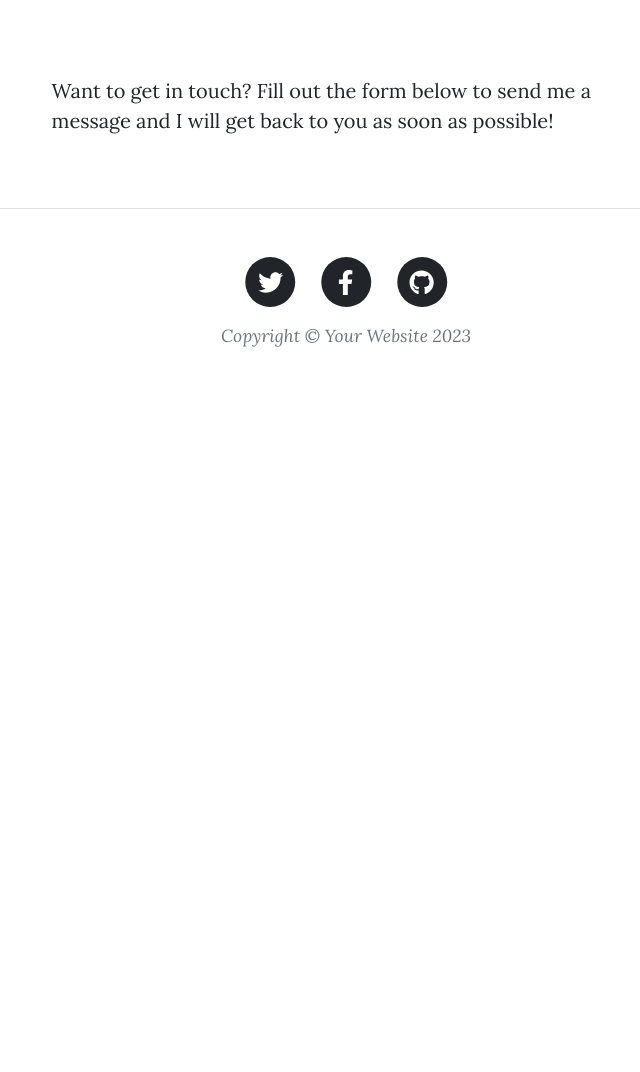
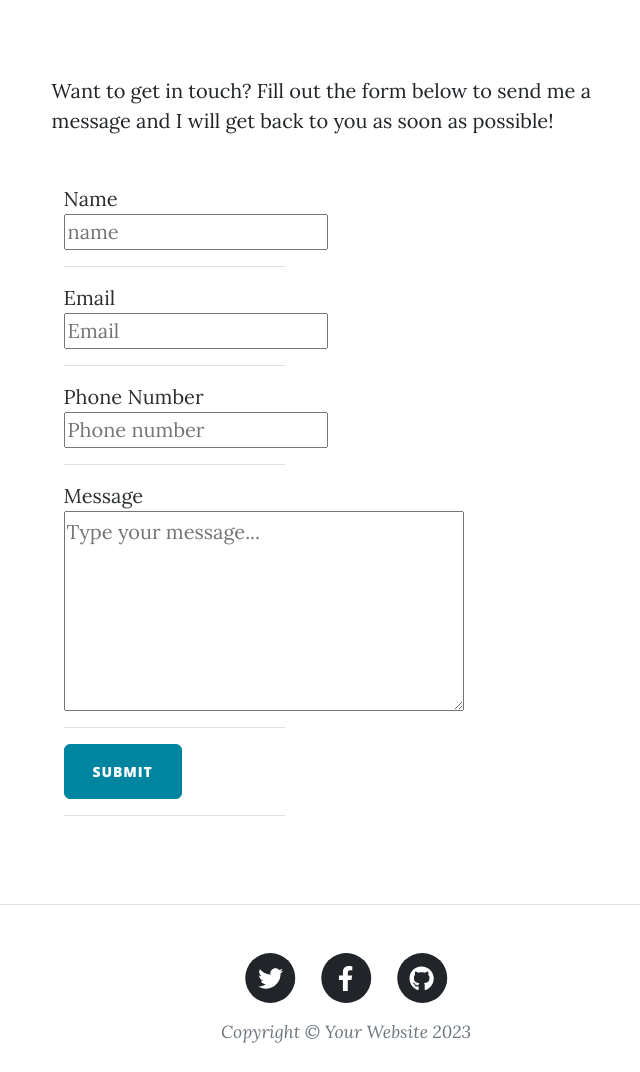
Before and after one commit to dbmurali/my_blog_, a Flask app: page /contact.html in a window 1280 px wide. Shown: the part 536-1608 px from the top of the page, without its empty margins (294-934 px from the left). Before the commit the page ends 883 px from the top, so only its background shows below. Run offline with Flask 3, Linux system fonts and the light colour scheme; some libraries are stand-ins or nearby versions.

Commit message:
Adding forms contact.html

```diff
--- a/blog/templates/contact.html
+++ b/blog/templates/contact.html
@@ -9,7 +9,7 @@
         <link href="https://cdn.jsdelivr.net/npm/bootstrap@5.3.3/dist/css/bootstrap.min.css" rel="stylesheet" integrity="sha384-QWTKZyjpPEjISv5WaRU9OFeRpok6YctnYmDr5pNlyT2bRjXh0JMhjY6hW+ALEwIH" crossorigin="anonymous">
         <link rel="stylesheet" href="../static/css/styles.css">
         <link rel="icon" type="image/x-icon" href="assets/favicon.ico" />
-        <!-- Font Awesome icons (free version)-->
+
         <script src="https://use.fontawesome.com/releases/v6.3.0/js/all.js" crossorigin="anonymous"></script>
         <!-- Google fonts-->
         <link href="https://fonts.googleapis.com/css?family=Lora:400,700,400italic,700italic" rel="stylesheet" type="text/css" />
@@ -58,6 +58,33 @@
 
 
 
+   <!--Form-->
+                            <div class="container">
+                                <div class="row">
+                                    <div class="col-lg-5">
+                                        <form action="/submit" method="POST">
+                                            <label class="text-secondary-emphasis">Name</label>
+                                            <input type="text" placeholder="name" name="NAME">
+                                            <hr>
+                                            <label class="text-secondary-emphasis">Email</label>
+                                            <input type="text" placeholder="Email"  name="EMAIL">
+                                            <hr>
+
+                                            <label class="text-secondary-emphasis">Phone Number</label>
+                                            <input type="text" placeholder="Phone number" name="PHONE_NUMBER">
+
+                                            <hr>
+                                            <label class="text-secondary-emphasis">Message</label>
+                                            <textarea name="MSG" placeholder="Type your message..." style="height: 200px; width: 400px; text-align: left; vertical-align: top; padding-top: 5px;"></textarea>
+                                            <hr>
+
+                                           <button class="btn btn-primary" id="submitButton" type="submit"> SUBMIT</button>
+                                           <hr>
+                                        </form>
+                                    </div>
+                                </div>
+                            </div>
+
                         </div>
                     </div>
                 </div>
@@ -99,14 +126,9 @@
                 </div>
             </div>
         </footer>
-        <!-- Bootstrap core JS-->
+
         <script src="https://cdn.jsdelivr.net/npm/bootstrap@5.2.3/dist/js/bootstrap.bundle.min.js"></script>
-        <!-- Core theme JS-->
         <script src="js/scripts.js"></script>
-        <!-- * * * * * * * * * * * * * * * * * * * * * * * * * * * * * * * * * * * * * * * *-->
-        <!-- * *                               SB Forms JS                               * *-->
-        <!-- * * Activate your form at https://startbootstrap.com/solution/contact-forms * *-->
-        <!-- * * * * * * * * * * * * * * * * * * * * * * * * * * * * * * * * * * * * * * * *-->
         <script src="https://cdn.startbootstrap.com/sb-forms-latest.js"></script>
         <script src="https://cdn.jsdelivr.net/npm/bootstrap@5.3.3/dist/js/bootstrap.bundle.min.js" integrity="sha384-YvpcrYf0tY3lHB60NNkmXc5s9fDVZLESaAA55NDzOxhy9GkcIdslK1eN7N6jIeHz" crossorigin="anonymous"></script>
 
```
